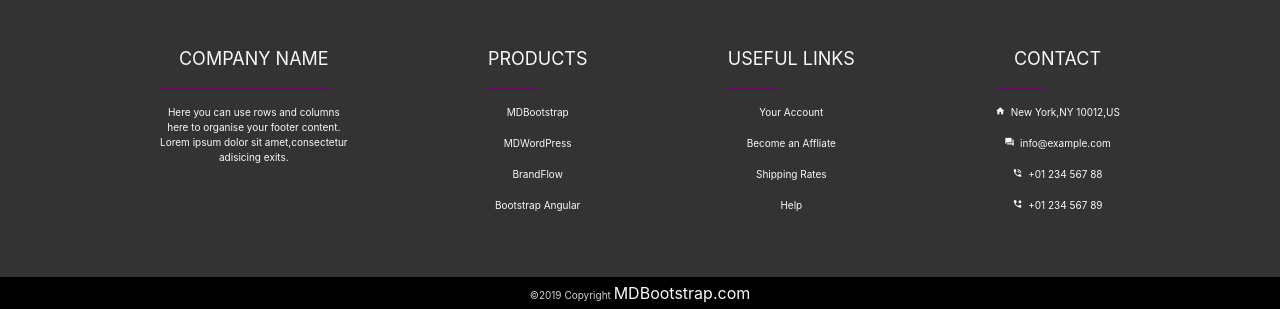
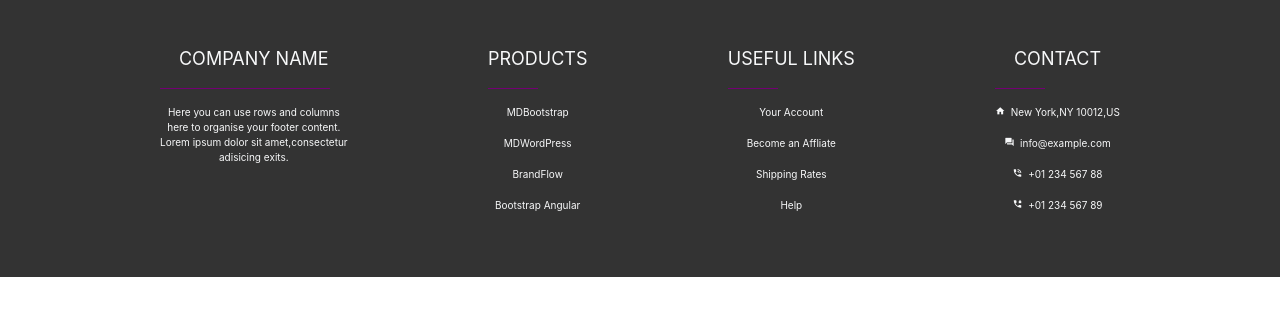
Before and after one commit to RritikaG/Login-Page, a plain HTML site: page index.html in a window 1280 px wide. Shown: the part 1864-2173 px from the top of the page. After the commit the page ends 2141 px from the top, so only its background shows below. Drawn offline with nearby package versions, Linux system fonts and the light colour scheme.

Commit message:
changes done

```diff
--- a/index.html
+++ b/index.html
@@ -223,9 +223,6 @@
             </div>
             </div>
             </div>
-            <div style="background-color: black" class="text-center text-light  p-1">
-            <span style="font-size: x-small;color: lightgrey" class="text-center">&copy;2019 Copyright  </span> MDBootstrap.com
-            </div>
             <script src="login.js" >
 
             </script>
```
